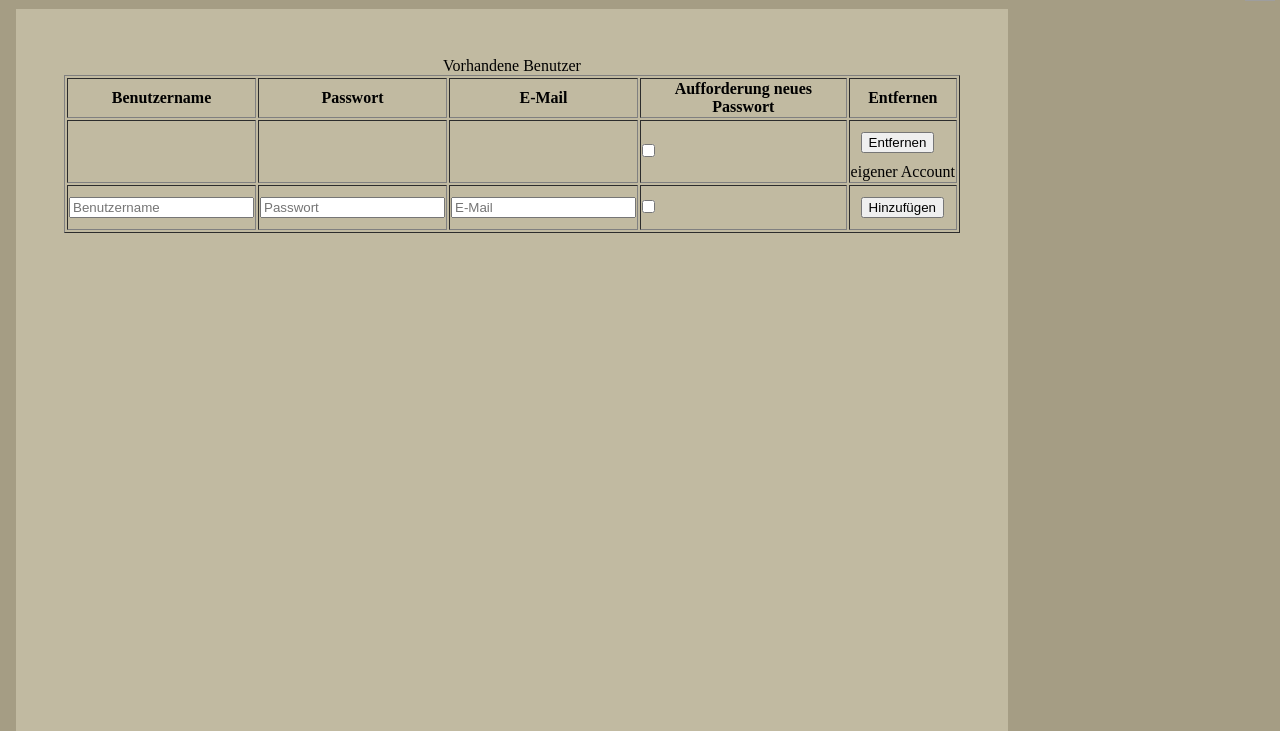
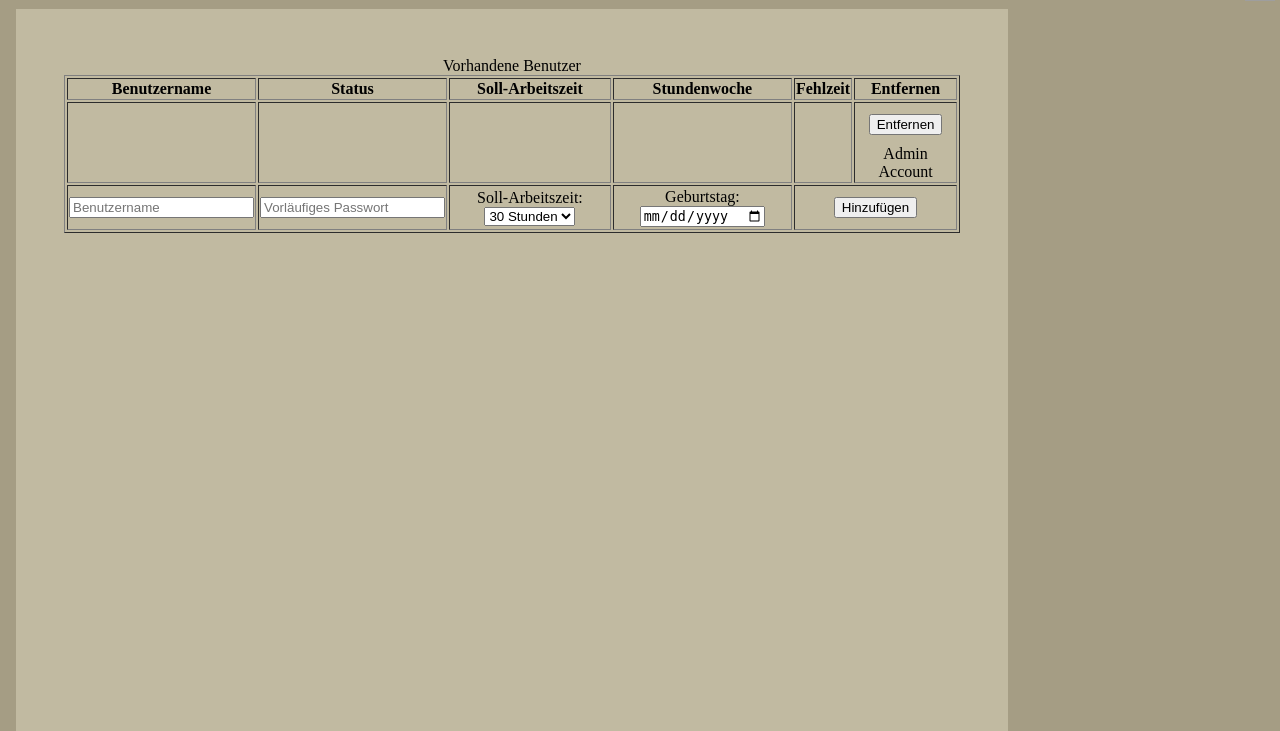
Before and after one commit to malu254/Eifrige-Otter-PM, a PHP site: page /leitung/leitung.html in a window 1280 px wide. Shown: the part 34-765 px from the top of the page. Run offline with PHP 8.4, Linux system fonts and the light colour scheme; grey boxes are pictures that could not be loaded.

Commit message:
Removed Registration
- admin site user add
- fix admin site remove user

```diff
--- a/Abgabe/server/leitung/leitung.html
+++ b/Abgabe/server/leitung/leitung.html
@@ -38,17 +38,21 @@
             <caption>Vorhandene Benutzer</caption>
             <tr>
                 <th>Benutzername</th>
-                <th>Passwort</th>
-                <th>E-Mail</th>
-                <th>Aufforderung neues Passwort</th>
+                <th>Status</th>
+                <th>Soll-Arbeitszeit</th>
+                <th>Stundenwoche</th>
+                <th>Fehlzeit</th>
+                <!--<th>Minderjährig</th> -->
                 <th>Entfernen</th>
             </tr>
             <?php foreach ($eintraege as $eintrag): ?>
                 <tr>
                     <td><?= htmlspecialchars($eintrag['benutzername']) ?></td>
-                    <td></td>
-                    <td><?= htmlspecialchars($eintrag['email']) ?></td>
-                    <td><input type="checkbox"></td>
+                    <td><?= htmlspecialchars($eintrag['status']) ?></td>
+                    <td><?= htmlspecialchars($eintrag['sollArbeitszeit']) ?></td>
+                    <td><?= htmlspecialchars($eintrag['stundenwoche']) ?></td>
+                    <td><?= htmlspecialchars($eintrag['fehlzeit']) ?></td>
+                    <!-- <td><?= htmlspecialchars($HEUTE - $eintrag['alter']) ?></td> -->
                     <td>
                         <?php if ($eintrag['benutzername'] !== $_SESSION['login_user']): ?>
                             <form method="post" onsubmit="return confirm('Benutzer wirklich löschen?');">
@@ -56,7 +60,7 @@
                                 <button type="submit">Entfernen</button>
                             </form>
                         <?php else: ?>
-                            eigener Account
+                            Admin Account
                         <?php endif; ?>
                     </td>
                 </tr>
@@ -68,18 +72,22 @@
                     </td>
 
                     <td>
-                        <input type="text" maxlength="35" name="passwordEingabe" placeholder="Passwort" required>
+                        <input type="password" maxlength="35" name="passwortEingabe" placeholder="Vorläufiges Passwort" required>
                     </td>
 
                     <td>
-                        <input type="text" maxlength="35" name="mailEingabe" placeholder="E-Mail" required>
+                        Soll-Arbeitszeit:<select name="sollArbeitszeitEingabe">
+                            <option>30 Stunden</option>
+                            <option>35 Stunden</option>
+                            <option>40 Stunden</option>
+                        </select>
                     </td>
 
                     <td>
-                        <input type="checkbox" name="aufforderungNeuPasswortCheck" required>
+                        Geburtstag: <input type="date" maxlength="35" name="gebEingabe" required>
                     </td>
 
-                    <td>
+                    <td colspan="2">
                         <button type="submit" name="benutzerHinzufuegen">Hinzufügen</button>
                     </td>
                 </form>
--- a/Abgabe/server/login/login.html
+++ b/Abgabe/server/login/login.html
@@ -16,7 +16,6 @@
                 <input type="text" maxlength="35" name="benutzernameFormular" placeholder="Benutzername" id="bName">
                 <input type="password" name="passwortFormular" placeholder="Passwort" id="passwort">
                 <input type="submit" name="submit" value="Anmelden" id="submit_button">
-                <a href="registrieren.php?data=<?php echo $empfangeneDaten; ?>" div style="text-decoration: none; font-size:15px;margin-top:10px">Kein Account ? - Registrieren</a>
                 <div style="font-size:11px; color:#cc0000; margin-top:10px"><?php echo isset($error) ? htmlspecialchars($error) : ''; ?></div>
         </div>
     </form>
--- a/Abgabe/server/webseite/style/zeiterfassung.css
+++ b/Abgabe/server/webseite/style/zeiterfassung.css
@@ -106,3 +106,7 @@
     height: 30px;
     width: 30px;
 }
+
+td{
+    text-align: center;
+}
```
Also changed, not shown: Abgabe/server/leitung/index.php (+33 -22 lines), Abgabe/server/uebersicht/index.php (+11 -0 lines).
